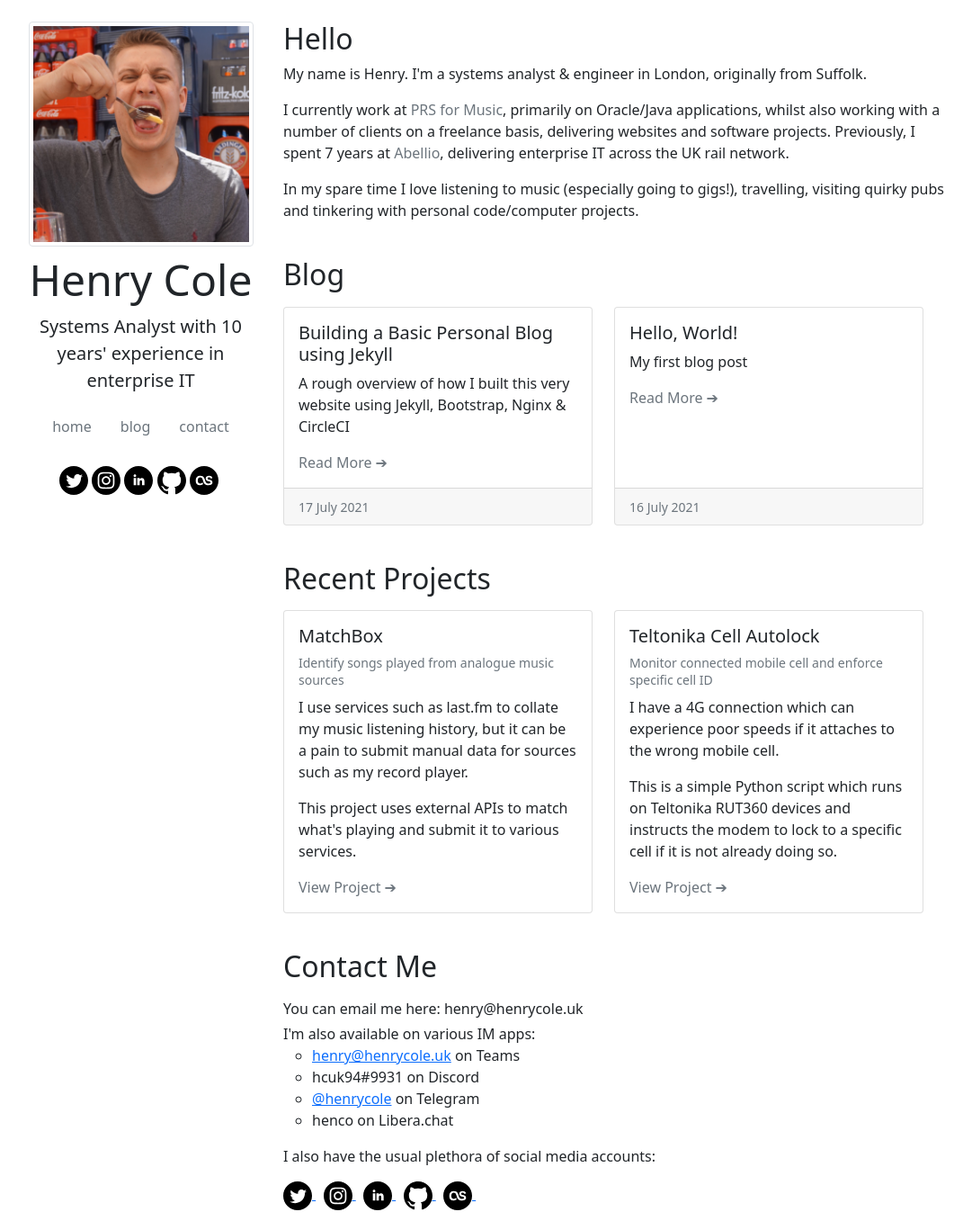
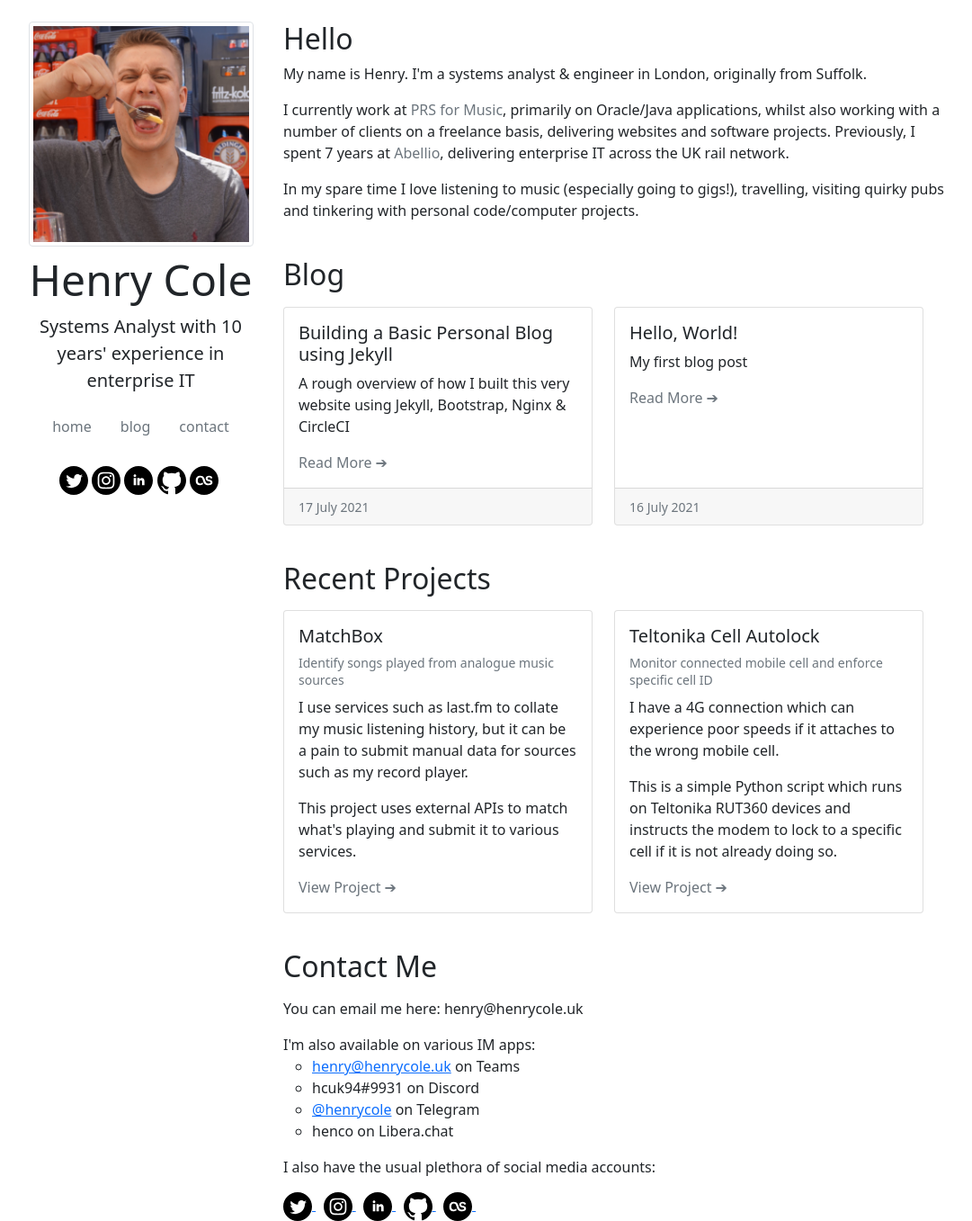
Before and after one commit to hcuk94/henry-personal-website, a Jekyll site: the page built from index.html, in a window 1280 px wide and 1357 px high. Shown: the whole window at 90% size, without its empty margins (56-1137 px from the left). Built offline with Jekyll 4.4.1, drawn with Linux system fonts in a browser that asks for light colours.

Commit message:
more contact spacing changes

```diff
--- a/index.html
+++ b/index.html
@@ -24,8 +24,8 @@ layout: default
 <!-- Contact -->
 <div class="row">
 <h2 class="mt-4 mb-3" id="contact">Contact Me</h2>
+<p>You can email me here: henry@henrycole.uk</p>
 <ul class="list-unstyled">
-  <li class="pb-1">You can email me here: henry@henrycole.uk</li>
   <li>I'm also available on various IM apps:
     <ul>
       <li><a href="https://teams.microsoft.com/l/chat/0/0?users=henry@henrycole.uk" target="_blank">henry@henrycole.uk</a> on Teams</li>
```
